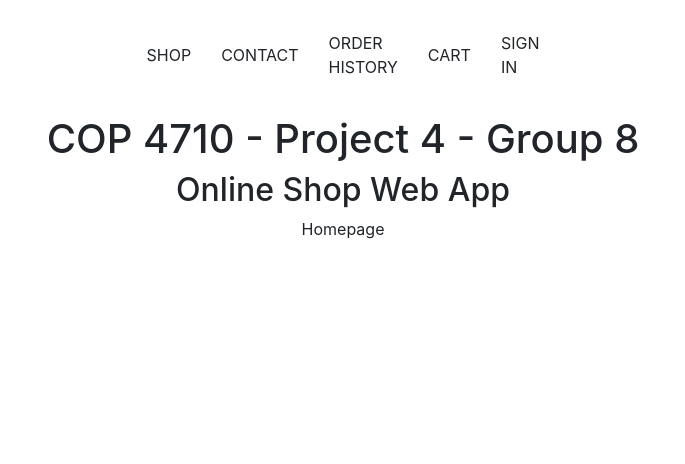
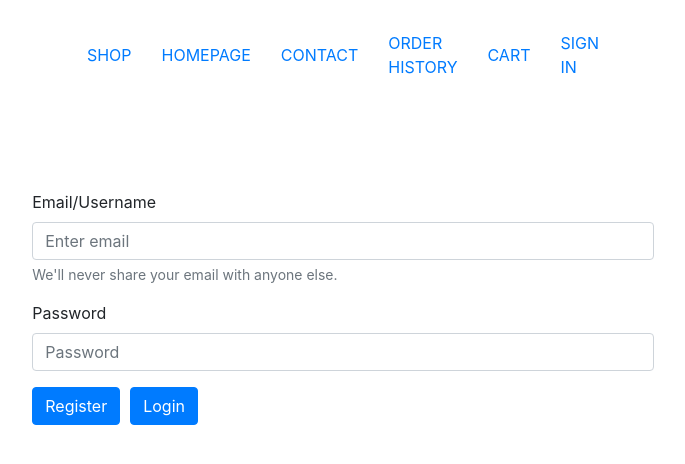
Before and after one commit to elidiocampeiz/online-shop-client, a React (Create React App) app: page /signin in a window 1280 px wide. Shown: the top 464 px of the page, without its empty margins (297-982 px from the left). Built offline with nearby package versions, Linux system fonts and the light colour scheme; no server answers.

Commit message:
Routes & Login

```diff
--- a/src/App.js
+++ b/src/App.js
@@ -1,33 +1,50 @@
-import React, {useEffect, useState } from 'react';
+import React, {useEffect, useMemo, useState } from 'react';
 import { Route, Switch, Redirect } from 'react-router-dom';
 import './App.css';
 import Header from './components/Header/component.js'
 import Login from './components/Login/component.js'
+import Homepage from './components/homepage/component.js'
 import {getUsers} from './online-shop-api';
+import {UserContext, UsersContext} from './UserContex';
+
 function App() {
-  const [currentUser, setCurrentuser] = useState('USF Student')
+  const [currentUser, setCurrentuser] = useState(null)
+  const [users, setUsers] = useState([])
   const [selectedPage, setSelectedPage] = useState('Homepage')
+  const userPoviderValue = useMemo(()=>({currentUser, setCurrentuser}), [currentUser, setCurrentuser])
+  const usersPoviderValue = useMemo(()=>({users, setUsers}), [users, setUsers])
 
+  useEffect( ()=>{
+    // async function getData (){
+    //   try {
+    //   const data = getUsers();
+    //   setUsers(data);
+    // } catch (err){
+    //   console.log(err);
+    // }
+    // }
+    fetch("http://localhost:3001/user/get")
+      .then((res) => {
+        return res.json();
+      })
+      .then((data) => setUsers(data));
+  }, [])
 
-
-  useEffect(()=>{
-    getUsers();
-
-  })
   return (
     <div className="app">
-      <Header setSelectedPage={setSelectedPage}/>
-      <div className="text" >
-        <div>
-        <h1>COP 4710 - Project 4 - Group 8</h1>
-        <h2>Online Shop Web App</h2>
-        {selectedPage==='SIGN IN'?
-        <Login/>
-        :
-        selectedPage
-      }
-        </div>
-      </div>
+      <Header />
+
+      <UsersContext.Provider value={usersPoviderValue}>
+        <UserContext.Provider value={userPoviderValue}>
+          <Switch>
+          <Route path="/" exact component={Homepage} />
+
+          <Route path="/signin" component={Login} />
+          <Route path="/*" component={Homepage} />
+          </Switch>
+          {/* {selectedPage === "SIGN IN" ? <Login /> : selectedPage} */}
+        </UserContext.Provider>
+      </UsersContext.Provider>
     </div>
   );
 }
--- /dev/null
+++ b/src/UserContex.js
@@ -0,0 +1,5 @@
+import {useContext, useState, createContext} from 'react';
+
+import {getUsers} from './online-shop-api'
+export const UserContext = createContext(null);
+export const UsersContext = createContext(null);
--- a/src/components/Header/component.js
+++ b/src/components/Header/component.js
@@ -1,55 +1,56 @@
 import React, { useState } from "react";
 import "./styles.css";
+import { BrowserRouter as Router, Route, Link } from "react-router-dom";
 
-const Header = ({ setSelectedPage }) => {
-  const [currentUser, setCurrentuser] = useState("");
-  const signOut = () => console.log("signOut");
+const Header = () => {
+  const [currentUser, setCurrentuser] = useState(false);
   return (
     <div className="header-component ">
       <div className="options-container">
-        <div
+        <Link
           className="option-link"
           to="/shop"
-          onClick={() => setSelectedPage("SHOP")}
+
         >
           SHOP
-        </div>
-        <div
+        </Link>
+        <Link
+          className="option-link"
+          to="/"
+        >
+          HOMEPAGE
+        </Link>
+        <Link
           className="option-link"
           to="/contact"
-          onClick={() => setSelectedPage("CONTACT")}
         >
           CONTACT
-        </div>
-        <div
+        </Link>
+        <Link
           className="option-link"
           to="/order-history"
-          onClick={() => setSelectedPage("ORDER HISTORY")}
         >
           ORDER HISTORY
-        </div>
-        <div
+        </Link>
+        <Link
           className="option-link"
           to="/cart"
-          onClick={() => setSelectedPage("CART")}
         >
           CART
-        </div>
+        </Link>
         {currentUser ? (
-          <div
+          <Link
             className="option-link"
-            onClick={() => setSelectedPage("SIGN OUT")}
           >
             SIGN OUT
-          </div>
+          </Link>
         ) : (
-          <div
+          <Link
             className="option-link"
             to="/signin"
-            onClick={() => setSelectedPage("SIGN IN")}
           >
             SIGN IN
-          </div>
+          </Link>
         )}
       </div>
     </div>
--- a/src/components/Login/component.js
+++ b/src/components/Login/component.js
@@ -1,39 +1,106 @@
-import React, { useState } from "react";
-import { Form, Button} from 'react-bootstrap';
-import {createUser, deleteUser, createProduct, deleteProduct } from '../../online-shop-api'
+import React, { useContext, useState } from "react";
+import { Form, Button } from "react-bootstrap";
+import { createUser, deleteUser, getUsers } from "../../online-shop-api";
 import "./styles.css";
+import { UserContext, UsersContext } from "../../UserContex";
 
 const Login = ({ setSelectedPage }) => {
   const [username, setUsername] = useState("");
   const [password, setPassword] = useState("");
-  const onInput = (setValue) => ({target:{value}}) => setValue(value);
-  const [currentUser, setCurrentuser] = useState("");
-  const signOut = () => console.log("signOut");
-  // deleteUser(5);
-  // createProduct();
-  // deleteProduct(5)
+  const onInput = (setValue) => ({ target: { value } }) => setValue(value);
+  const { currentUser, setCurrentuser } = useContext(UserContext);
+  const { users, setUsers } = useContext(UsersContext);
+  const login = async (username, password) => {
+    console.log(username, password, users);
+    const bool = users instanceof Array;
+    const type = typeof users;
+    console.log(bool, type);
+    // users.forEach(el=>console.log(el))
+    const user =
+      users?.find((u) => u.username == username && u.password == password) ||
+      {};
+    console.log(user);
+    if (user) {
+      setCurrentuser(user);
+      alert("You Are logged in");
+    } else {
+      alert("User not found");
+    }
+  };
+  const deleteAccout = () => {
+    deleteUser(currentUser?.user_id);
+    setCurrentuser(null);
+    alert("Account Deleted");
+  };
   return (
     <div className="login-container">
+      {currentUser == null ? (
         <Form>
           <Form.Group controlId="formBasicEmail">
             <Form.Label>Email/Username</Form.Label>
-          <Form.Control type="email" placeholder="Enter email" onChange={onInput(setUsername)} value={username}/>
+            <Form.Control
+              type="email"
+              placeholder="Enter email"
+              onChange={onInput(setUsername)}
+              value={username}
+            />
             <Form.Text className="text-muted">
               We'll never share your email with anyone else.
             </Form.Text>
           </Form.Group>
-
           <Form.Group controlId="formBasicPassword">
             <Form.Label>Password</Form.Label>
-          <Form.Control type="password" placeholder="Password" onChange={onInput(setPassword)} value={password}/>
+            <Form.Control
+              type="password"
+              placeholder="Password"
+              onChange={onInput(setPassword)}
+              value={password}
+            />
           </Form.Group>
-        <Form.Group controlId="formBasicCheckbox">
-          <Form.Check type="checkbox" label="Check me out" />
+          <div
+            style={{ display: "inline-flex", justifyContent: "space-evenly" }}
+          >
+            <div style={{ marginRight: 10 }}>
+              <Button
+                variant="primary"
+                onClick={() => createUser(username, password)}
+              >
+                Register
+              </Button>
+            </div>
+            <div>
+              <Button
+                variant="primary"
+                onClick={() => login(username, password)}
+              >
+                Login
+              </Button>
+            </div>
+          </div>
+        </Form>
+      ) : (
+        <div>
+          <Form>
+            <Form.Group>
+              <Form.Label>Hello {currentUser?.username}</Form.Label>
             </Form.Group>
-        <Button variant="primary" type="submit" onClick={ () => createUser(username, password)}>
-          Submit
+            <div
+            style={{ display: "inline-flex", justifyContent: "space-evenly" }}
+          >
+            <div style={{ marginRight: 10 }}>
+              <Button variant="primary" onClick={() => setCurrentuser(null)}>
+                Logout
               </Button>
+            </div>
+            <div style={{ marginRight: 10 }}>
+              <Button variant="primary" onClick={deleteAccout}>
+                Delete Account
+              </Button>
+            </div>
+            </div>
           </Form>
+        </div>
+      )}
     </div>
   );
 };
--- a/src/components/homepage/component.js
+++ b/src/components/homepage/component.js
@@ -1 +1,13 @@
 import React from 'react';
+
+function Homepage (){
+    return (
+      <div className="text">
+        <div>
+          <h1>COP 4710 - Project 4 - Group 8</h1>
+          <h2>Online Shop Web App</h2>
+        </div>
+      </div>
+    );
+}
+export default Homepage;
--- a/src/online-shop-api.js
+++ b/src/online-shop-api.js
@@ -1,16 +1,12 @@
 import React from "react";
 
 export function getUsers() {
-    fetch('http://localhost:3001/user/get')
-      .then(response => {
-        return response.text();
-      })
-      .then(data => {
-        console.log(data)
-      });
-  }
+  fetch("http://localhost:3001/user/get").then((res) => {
+    return res.text();
+  });
+}
 
-export function createUser(username, password, is_adm=false) {
+export async function createUser(username, password, is_adm=false) {
     fetch('http://localhost:3001/user/add', {
       method: 'POST',
       headers: {
@@ -26,7 +22,7 @@ export function createUser(username, password, is_adm=false) {
         getUsers();
       });
   }
-  export function deleteUser(id) {
+  export async function deleteUser(id) {
       fetch(`http://localhost:3001/user-delete/${id}`, {
           method: 'DELETE',
         })
@@ -39,7 +35,7 @@ export function createUser(username, password, is_adm=false) {
         });
     }
 
-    export function getProducts() {
+    export async function getProducts() {
       fetch('http://localhost:3001/product/get')
         .then(response => {
           return response.text();
@@ -49,7 +45,7 @@ export function createUser(username, password, is_adm=false) {
         });
     }
 
-    export function createProduct(product_name, price) {
+    export async function createProduct(product_name, price) {
       fetch('http://localhost:3001/product/add', {
         method: 'POST',
         headers: {
@@ -66,7 +62,7 @@ export function createUser(username, password, is_adm=false) {
         });
     }
 
-    export function deleteProduct(id) {
+    export async function deleteProduct(id) {
         fetch(`http://localhost:3001/product-delete/${id}`, {
             method: 'DELETE',
           })
```
Lines whose indentation alone changed are shown as unchanged.
